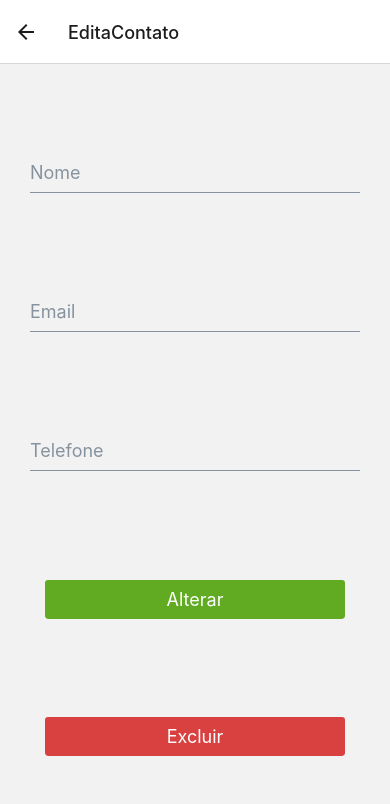
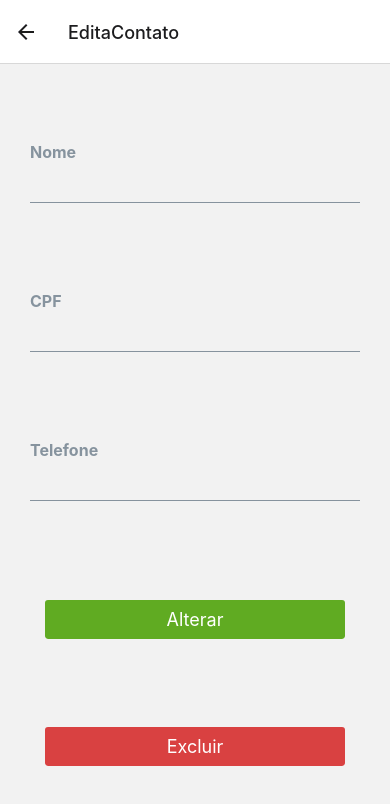
Before and after one commit to MarlyssonOliveira/Mobile-Contatos, a React Native app: screen /EditaContato in a window 390 px wide. Shown: the top 804 px of the page. Built offline with nearby package versions, Linux system fonts and the light colour scheme.

Commit message:
Ajuste cpf para cadastro de contatos e edição

```diff
--- a/screens/Cadastro.js
+++ b/screens/Cadastro.js
@@ -37,28 +37,32 @@ export default function Cadastro({route,navigation}) {
         <View style={{flex:1, flexDirection:"column", justifyContent:'space-around', alignItems:"center"}}>
 
                 <Input
-                    placeholder='Nome'
+                    label='Nome'
+                    placeholder='Digite seu nome...'
                     containerStyle = {{width:350}}
                     onChangeText={text => setNome(text)}
 
                 />
                 <Input
-                    placeholder='CPF'
+                    label='CPF'
+                    placeholder='Digite seu CPF...'
                     containerStyle = {{width:350}}
                     onChangeText={text => setCpf(text)}
 
                  />
                  <Input
-                    placeholder='Email'
+                    label='Email'
+                    placeholder='Digite seu email...'
                     containerStyle = {{width:350}}
                     onChangeText={text => setEmail(text)}
 
                  />
                  <Input
-                    placeholder='Senha'
+                    label='Senha'
+                    placeholder='Digite sua senha...'
                     containerStyle = {{width:350}}
                     onChangeText={text => setSenha(text)}
-
+                    type="password"
                  />
 
                 <Button
--- a/screens/CadastroContato.js
+++ b/screens/CadastroContato.js
@@ -9,7 +9,7 @@ export default function CadastroContato({route,navigation}) {
 
     const  [getNome,setNome] = useState();
     const  [getTelefone,setTelefone] = useState();
-    const  [getEmail,setEmail] = useState();
+    const  [getCpf,setCpf] = useState();
 
 
 
@@ -18,7 +18,7 @@ export default function CadastroContato({route,navigation}) {
         axios.post('http://professornilson.com/testeservico/clientes', {
             nome: getNome,
             telefone: getTelefone,
-            email: getEmail
+            cpf: getCpf
           })
           .then(function (response) {
             console.log(response);
@@ -33,17 +33,20 @@ export default function CadastroContato({route,navigation}) {
         <View style={{flex:1, flexDirection:"column", justifyContent:'space-evenly', alignItems:"center"}}>
 
                 <Input
-                    placeholder='Nome'
+                    label='Nome'
+                    placeholder='Digite o nome do contato...'
                     containerStyle = {{width:350}}
                     onChangeText={text => setNome(text)}
                 />
                  <Input
-                    placeholder='Email'
+                    label='CPF'
+                    placeholder='Digite o cpf do contato...'
                     containerStyle = {{width:350}}
-                    onChangeText={text => setEmail(text)}
+                    onChangeText={text => setCpf(text)}
                  />
                  <Input
-                    placeholder='Telefone'
+                    label='Telefone'
+                    placeholder='Digite o telefone do contato...'
                     onChangeText={text => setTelefone(text)}
                     containerStyle = {{width:350}}
                  />
--- a/screens/EditaContato.js
+++ b/screens/EditaContato.js
@@ -19,15 +19,13 @@ export default function CadastroContato({route,navigation}) {
             const { nome } =  route.params
             const { telefone } =  route.params
             const { id } =  route.params
-            const { email } =  route.params
             const { cpf } =  route.params
 
 
             setNome(nome)
-              setTelefone(telefone)
-              setCpf(cpf)
-              setId(id)
-              setEmail(email)
+            setTelefone(telefone)
+            setCpf(cpf)
+            setId(id)
 
         }
 
@@ -71,26 +69,24 @@ export default function CadastroContato({route,navigation}) {
         <View style={{flex:1, flexDirection:"column", justifyContent:'space-evenly', alignItems:"center"}}>
 
                  <Input
-
+                    label='Nome'
                     onChangeText={text => setNome(text)}
                     value={getNome || ''}
-                    placeholder='Nome'
                     containerStyle = {{width:350}}
                 />
                  <Input
-
-                 onChangeText={text => setEmail(text)}
-                 value={getEmail || ''}
-                    placeholder='Email'
+                 label='CPF'
+                 onChangeText={text => setCpf(text)}
+                 value={getCpf || ''}
                     containerStyle = {{width:350}}
                  />
                  <Input
-
+                 label='Telefone'
                  onChangeText={text => setTelefone(text)}
                 value={getTelefone || ''}
-                    placeholder='Telefone'
                     containerStyle = {{width:350}}
                  />
+
 
 
                 <Button
--- a/screens/ListContacts.js
+++ b/screens/ListContacts.js
@@ -35,7 +35,10 @@ export default function ListContacts({route,navigation}) {
         <>
         <Header
         containerStyle={{backgroundColor:'#5c5c5c'}}
-        rightComponent={{ icon: 'plus', type: 'font-awesome', color: '#fff',   iconStyle: { color: '#fff',fontSize: 25 }, onPress:()=>navigation.navigate('CadastroContato') }}
+        leftComponent={{ icon: 'power-off', type: 'font-awesome', color: '#fff',   iconStyle: { color: '#fff',fontSize: 23 }, onPress:()=>navigation.navigate('Login') }}
+        leftContainerStyle={{display:"flex",justifyContent:"center"}}
+        rightComponent={{ icon: 'plus', type: 'font-awesome', color: '#fff',   iconStyle: { color: '#fff',fontSize: 23 }, onPress:()=>navigation.navigate('CadastroContato') }}
+        rightContainerStyle={{display:"flex",justifyContent:"center"}}
         centerComponent={{ text: 'Cadastro', style: { color: '#fff', fontSize: 25 } }}
         />
 
--- a/screens/Login.js
+++ b/screens/Login.js
@@ -15,11 +15,11 @@ export default function Login({route,navigation}) {
             />
             <form>
                 <Input
-                    placeholder='Login'
+                    label="Login"
                     containerStyle = {{width:350}}
                 />
                 <Input
-                    placeholder='Senha'
+                    label="Senha"
                     containerStyle = {{width:350}}
                  />
                 <View style={{flexDirection: "column", alignItems: 'center', justifyContent: 'center'}}>
```
